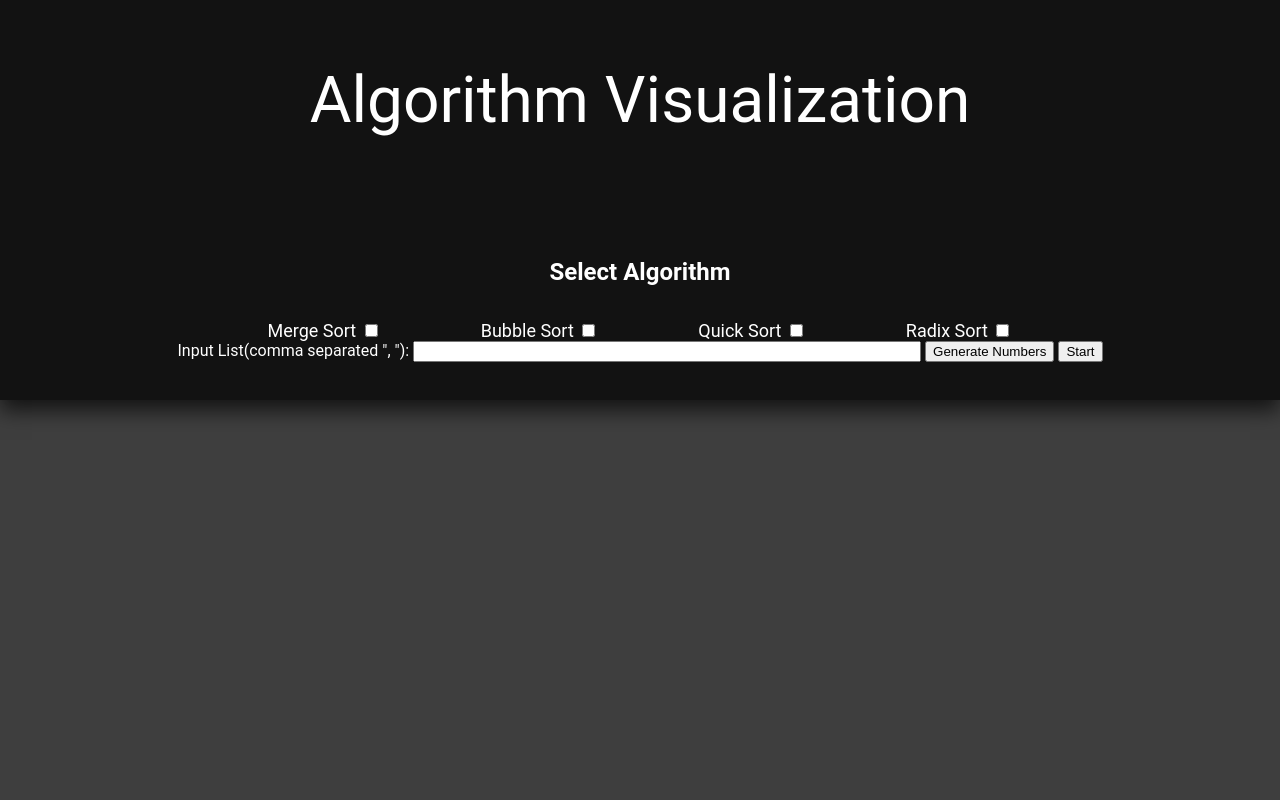
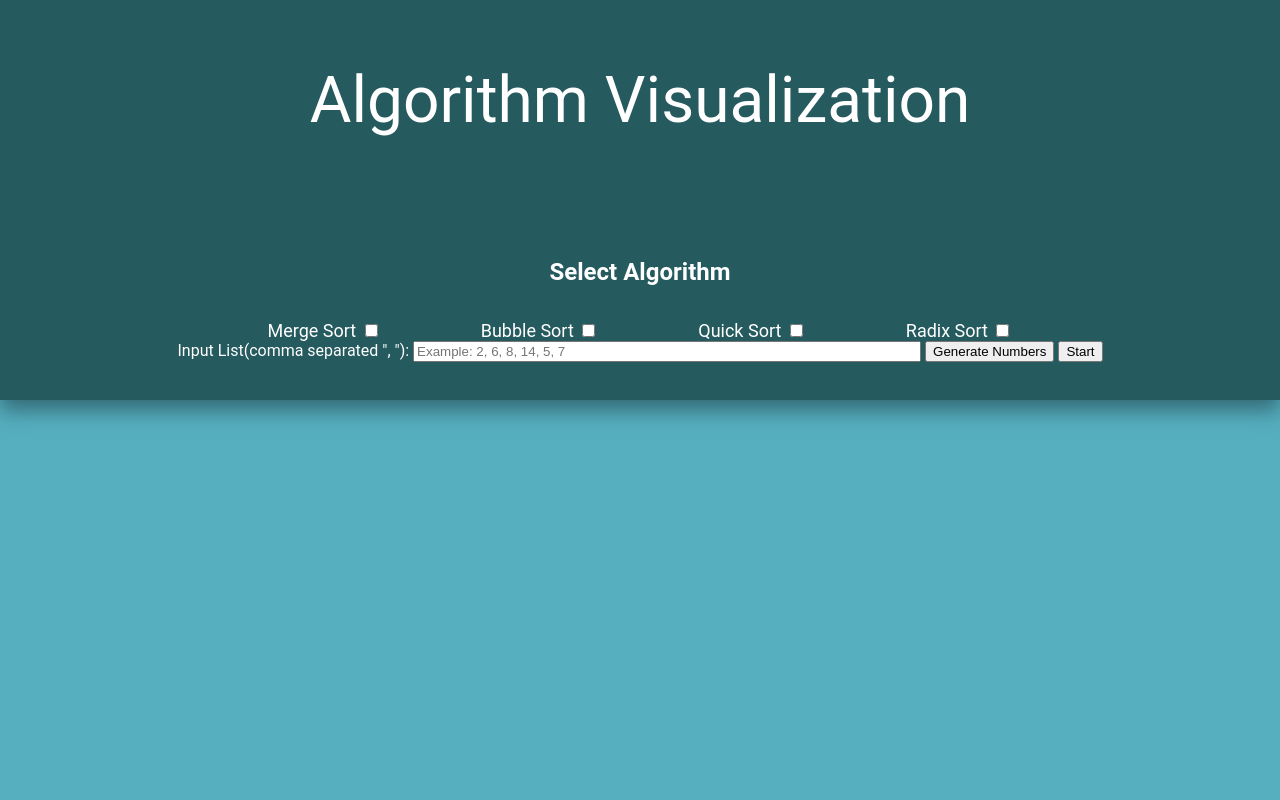
Before and after one commit to ChristianHuerta05/CPSC335-Group8, a Flask app: page / in a window 1280 px wide. Run offline with Flask 3, Linux system fonts and the light colour scheme.

Commit message:
Did an aweful job in enhancing the stetics of the web and added a place holder for the input box

```diff
--- a/static/style.css
+++ b/static/style.css
@@ -2,14 +2,14 @@ body{
     margin: 0;
     padding: 0;
     font-family: 'Roboto', sans-serif;
-    background-color: rgb(62, 62, 62);
+    background-color: rgba(13, 142, 165, 0.703);
 }
 
 .top-container{
-    background-color: rgb(18, 18, 18);
+    background-color: rgb(37, 90, 94);
     width: 100vw;
     height: 50vh;
-    box-shadow: 0 10px 20px rgba(0, 0, 0, 0.694);
+    box-shadow: 0 10px 20px rgba(38, 75, 86, 0.694);
    display: flex;
    flex-direction: column;
 
--- a/templates/index.html
+++ b/templates/index.html
@@ -33,13 +33,13 @@
                 </label>
             </div>
             <label for="input_list">Input List(comma separated ", "):</label>
-            <input type="text" id="input_list" name="input_list" value="{{ input_list }}" style="width: 500px;">
+            <input type="text" id="input_list" name="input_list" value="{{ input_list }}" placeholder="Example: 2, 6, 8, 14, 5, 7" style="width: 500px;">
             <button id="generate-random" onclick="generateRandomNumbers()">Generate Numbers</button>
 
             <!-- Temporal script while i find a better way to generate random numbers-->
             <script>
                 function generateRandomNumbers() {
-                  const numCount = 10; // number of random numbers to generate
+                  const numCount = 80; // number of random numbers to generate
                   const maxNum = 100; // maximum random number
                   const numbers = Array(numCount).fill(0).map(() => Math.floor(Math.random() * maxNum));
                   const inputList = numbers.join(', ');
```
